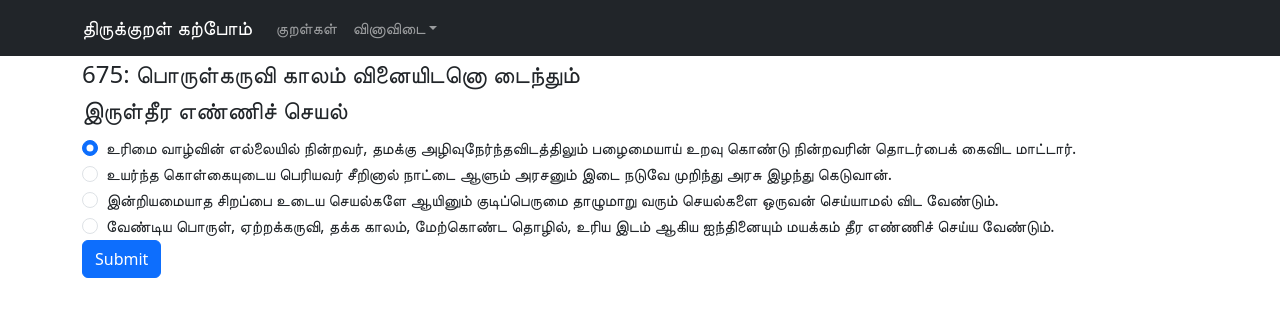
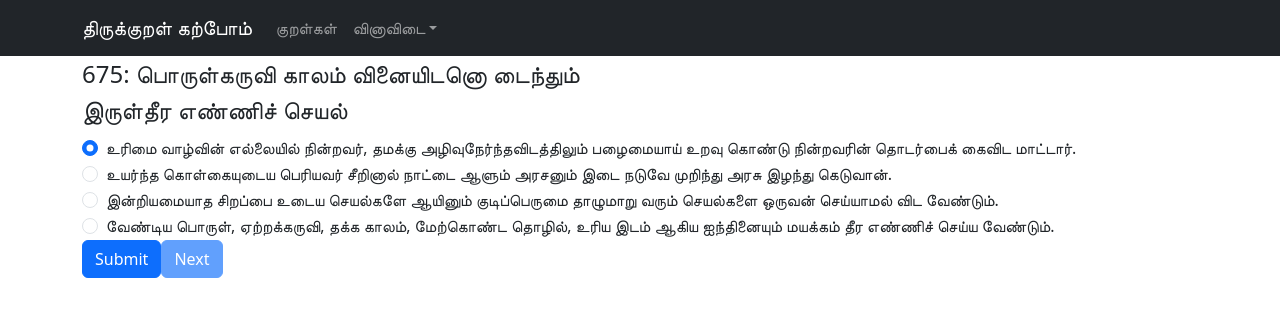
Before and after one commit to thirukural-karpom/thirukural-karpom, a React (Create React App) app: page /quiz/findExplanation in a window 1280 px wide. Shown: the top 316 px of the page. Built offline with nearby package versions, Linux system fonts and the light colour scheme.

Commit message:
Handle next quiz

```diff
--- a/src/components/FindExplanationQuiz.js
+++ b/src/components/FindExplanationQuiz.js
@@ -32,6 +32,15 @@ const FindExplanationQuiz = () => {
     setIsCorrectAnswer(selectedExplanation === correctExplanation)
     setShowResult(true)
     e.preventDefault()
+  }
+
+  const handlNextQuiz = (e) => {
+    console.log("handle next quiz")
+    setShowResult(false)
+    setIsCorrectAnswer(false)
+    setKural(null)
+    setExplanations([])
+    setSelectedExplanationIdx(null)
   }
 
   return (
@@ -74,6 +83,9 @@ const FindExplanationQuiz = () => {
             <Button variant="primary" type="submit">
               Submit
             </Button>
+            <Button variant="primary" type="button" disabled={!isCorrectAnswer} onClick={handlNextQuiz}>
+              Next
+            </Button>
           </Form>
         </Col>
       </Row>
```
